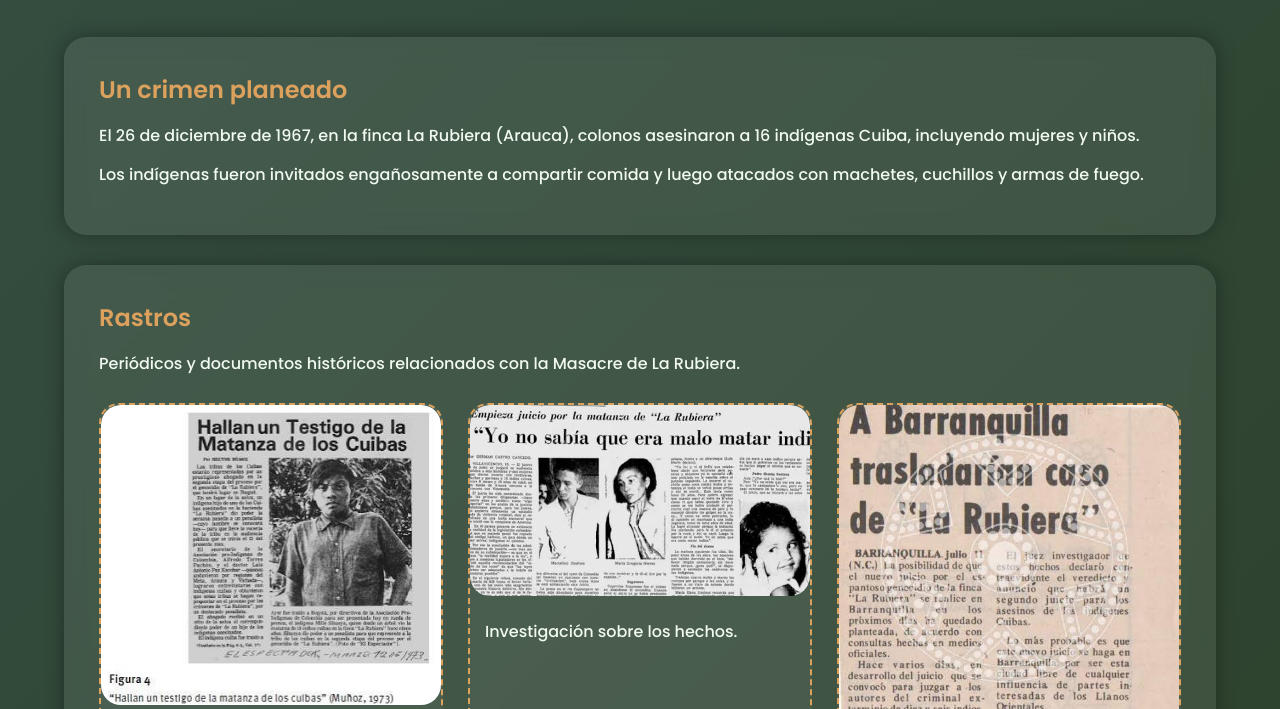
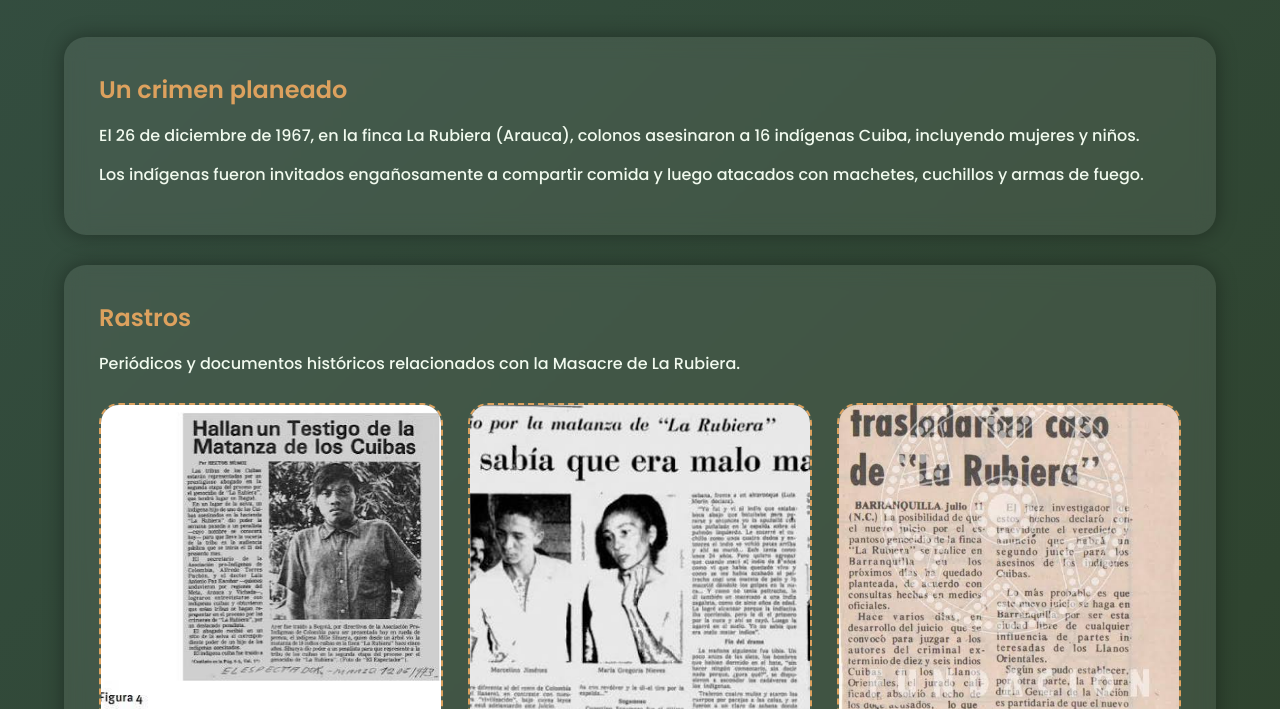
Before and after one commit to Jhxnnatan/Comunidadesindigenas, a plain HTML site: page rubiera.html in a window 1280 px wide. Shown: the part 230-939 px from the top of the page. Drawn offline with Linux system fonts and the light colour scheme.

Commit message:
Update rubiera.html

```diff
--- a/rubiera.html
+++ b/rubiera.html
@@ -77,8 +77,10 @@
 
                 <img src="imagenes/imagen7.jpeg"
                 style="
-                    width:100%;
-                    border-radius:20px;
+                     width:100%;
+                     height:320px;
+                     object-fit:cover;
+                     display:block;
                 ">
 
                 <div style="padding:15px;">
@@ -99,7 +101,9 @@
                 <img src="imagenes/imagen8.jpeg"
                 style="
                     width:100%;
-                    border-radius:20px;
+                    height:320px;
+                    object-fit:cover;
+                    display:block;
                 ">
 
                 <div style="padding:15px;">
@@ -119,8 +123,10 @@
 
                 <img src="imagenes/imagen9.jpeg"
                 style="
-                    width:100%;
-                    border-radius:20px;
+                     width:100%;
+                     height:320px;
+                     object-fit:cover;
+                     display:block;
                 ">
 
                 <div style="padding:15px;">
```
